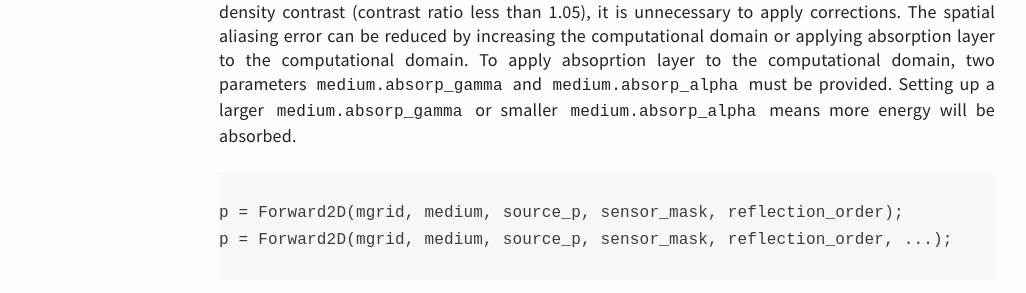
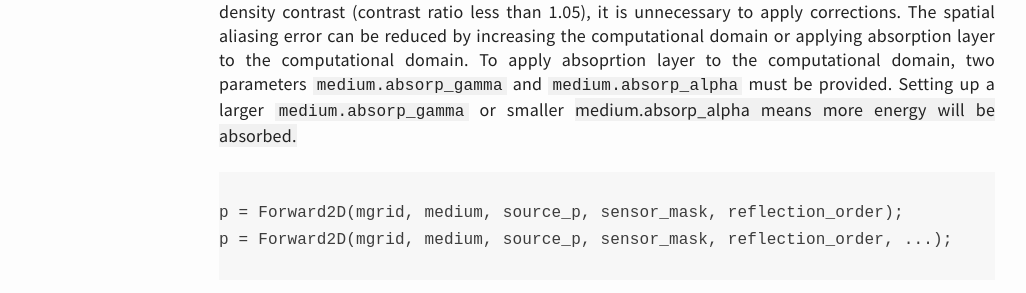
Before and after one commit to m-SOUND/mSOUND, a Jekyll site: the page built from function.html, in a window 1280 px wide and 900 px high, scrolled down 2211 px. Shown: the part 162-455 px from the top of the window, without its empty margins (33-1059 px from the left). Built offline with Jekyll 4.4.1, drawn with Linux system fonts in a browser that asks for light colours.

Commit message:
Update function.html

```diff
--- a/function.html
+++ b/function.html
@@ -162,8 +162,9 @@
  Generally, for simulations with small speed of sound or density contrast (contrast ratio less than 1.05),
  it is unnecessary to apply corrections. The spatial aliasing error can be reduced by increasing the computational domain or applying
  absorption layer to the computational domain. To apply absoprtion layer to the computational domain, two parameters
- <span>medium.absorp_gamma</span> and <span>medium.absorp_alpha</span> must be provided.
- Setting up a larger <span>medium.absorp_gamma</span> or smaller <span>medium.absorp_alpha</span>
+ <span style="background-color:#f1f1f1">medium.absorp_gamma</span> and <span style="background-color:#f1f1f1">medium.absorp_alpha</span>
+ must be provided. Setting up a larger <span <span style="background-color:#f1f1f1">medium.absorp_gamma</span> or
+smaller <span<span style="background-color:#f1f1f1">medium.absorp_alpha</span>
  means more energy will be absorbed.
 
 <pre>  <code>
```
